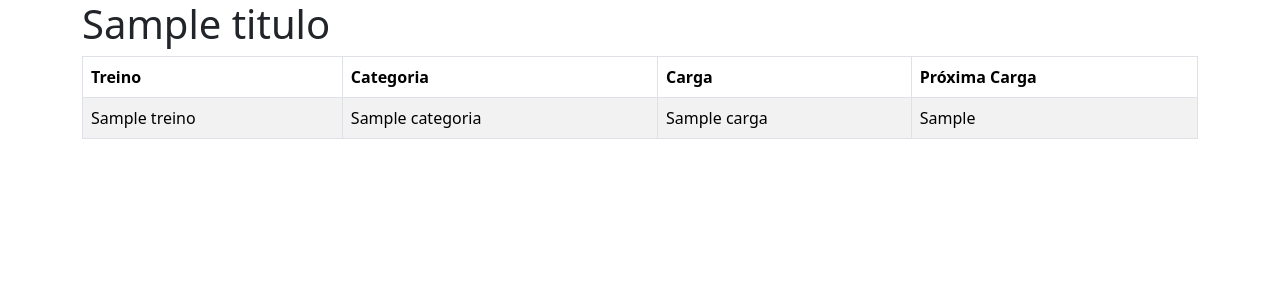
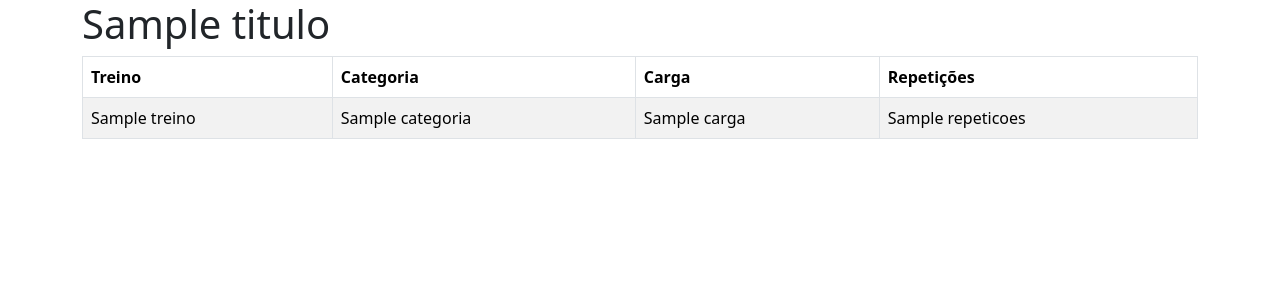
Before and after one commit to leochinelato/EstudandoFlask, a Flask app: template templates/index.html in a window 1280 px wide. Shown: the top 300 px of the page. Run offline with Flask 3, Linux system fonts and the light colour scheme; the template is opened without the code that fills it: most values are stand-ins (such as "Sample title", 1, 10 or a date in 2020); some libraries are stand-ins or nearby versions.

Commit message:
Inserir campo 'repeticoes'

```diff
--- a/app.py
+++ b/app.py
@@ -2,11 +2,11 @@ from flask import Flask, render_template, request, redirect, session, flash, url
 
 
 class Treino:
-    def __init__(self, nome, categoria, carga):
+    def __init__(self, nome, categoria, carga, repeticoes):
         self.nome = nome
         self.categoria = categoria
         self.carga = carga
-        self.proxima_carga = carga
+        self.repeticoes = repeticoes
 
 
 class Usuario:
@@ -48,7 +48,8 @@ def criar():
     nome = request.form["nome"]
     categoria = request.form["categoria"]
     carga = request.form["carga"]
-    treino = Treino(nome, categoria, carga)
+    repeticoes = request.form["repeticoes"]
+    treino = Treino(nome, categoria, carga, repeticoes)
     lista.append(treino)
     return redirect(url_for("index"))
 
--- a/templates/index.html
+++ b/templates/index.html
@@ -6,7 +6,7 @@
             <th>Treino</th>
             <th>Categoria</th>
             <th>Carga</th>
-            <th>Próxima Carga</th>
+            <th>Repetições</th>
         </tr>
     </thead>
     <tbody>
@@ -15,7 +15,7 @@
             <td>{{ treino.nome }}</td>
             <td>{{ treino.categoria }}</td>
             <td>{{ treino.carga }}</td>
-            <td>{{ treino.proxima_carga }}</td>
+            <td>{{ treino.repeticoes }}</td>
         </tr>
         {% endfor %}
     </tbody>
--- a/templates/novo.html
+++ b/templates/novo.html
@@ -21,6 +21,10 @@
             <label for="carga">Carga Atual</label>
             <input type="number" step="0.01" id="carga" name="carga" class="form-control">
         </div>
+        <div class="form-group">
+            <label for="repeticoes">Repetições</label>
+            <input type="number" step="0.01" id="repeticoes" name="repeticoes" class="form-control">
+        </div>
         <button type="submit" class="btn btn-primary btn-salvar">Salvar</button>
     </fieldset>
 </form>
```
